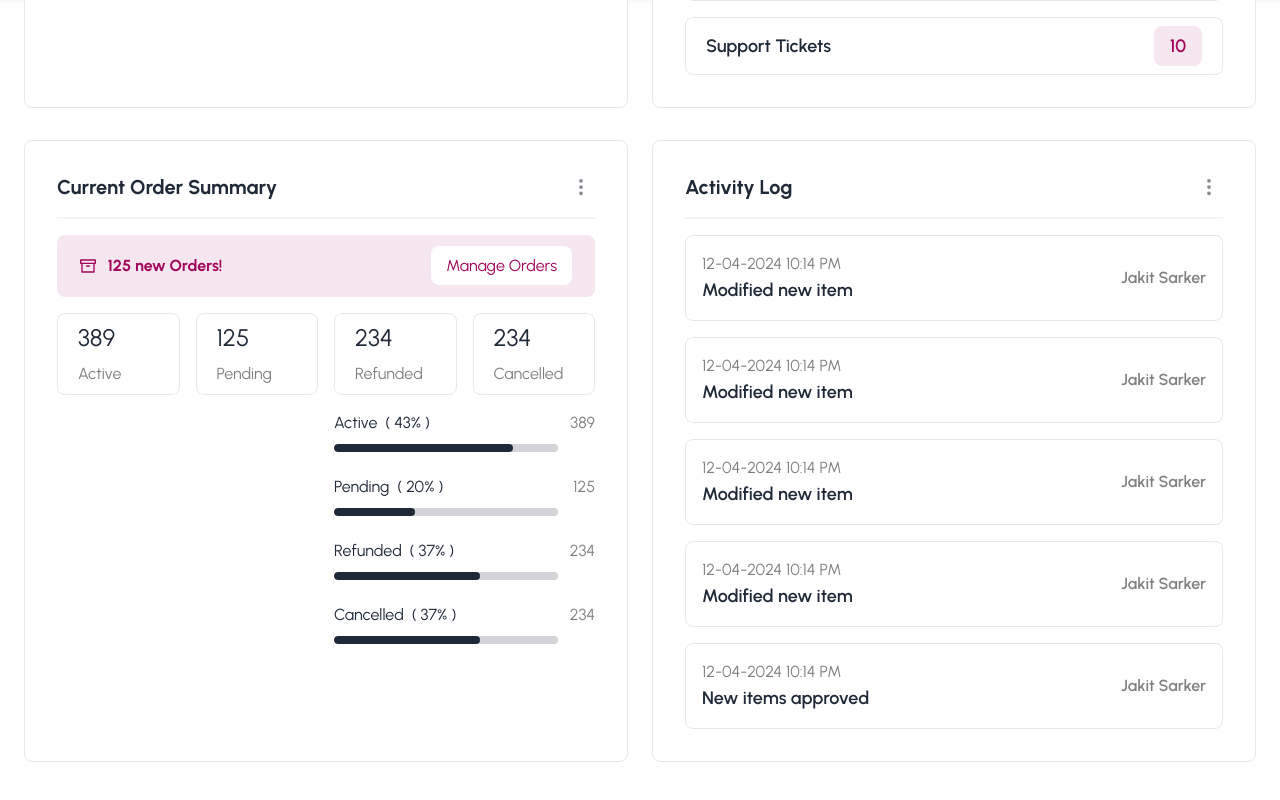
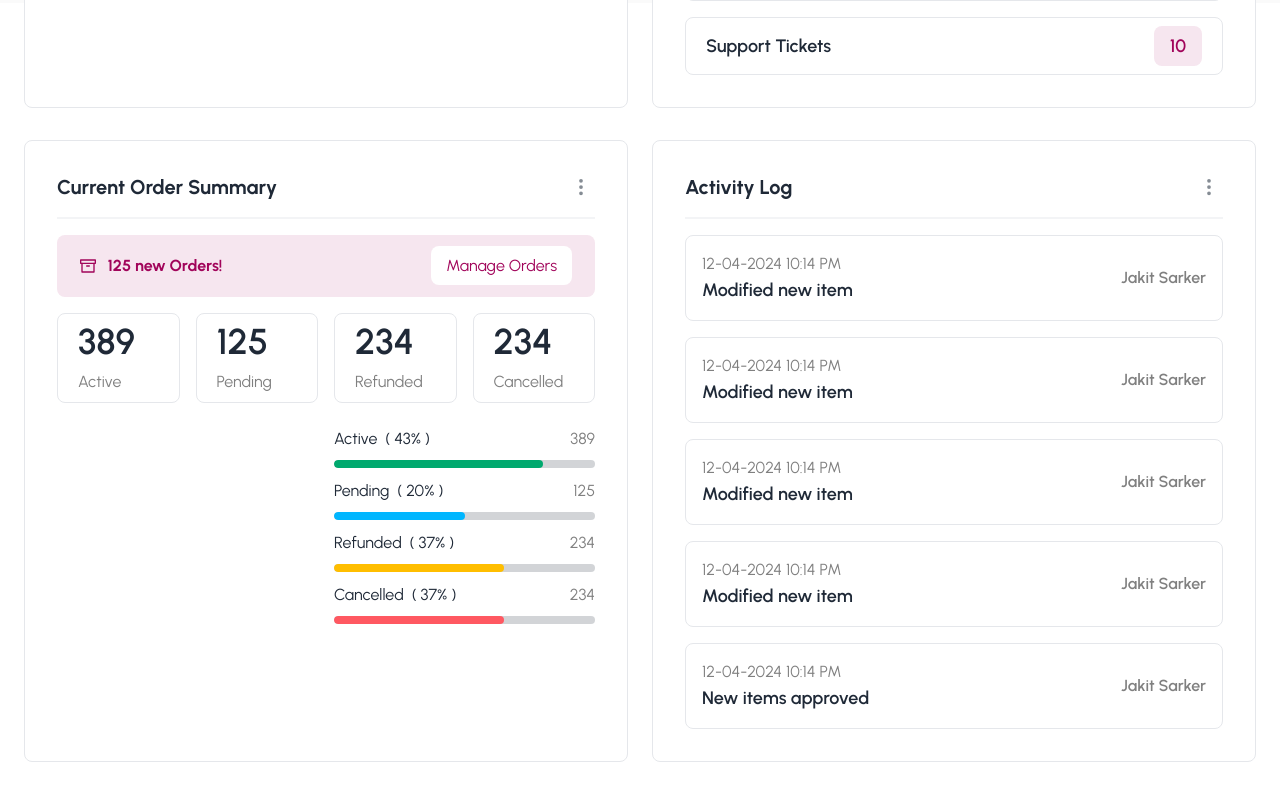
Before and after one commit to JannatulAfrozFaria/admin-layout, a React (Vite) app: page / in a window 1280 px wide. Shown: the part 797-1597 px from the top of the page. Built offline with nearby package versions, Linux system fonts and the light colour scheme; a web font is replaced by a local one.

Commit message:
color added to progress bar

```diff
--- a/src/Home/HomeComponents/OrderSummary.jsx
+++ b/src/Home/HomeComponents/OrderSummary.jsx
@@ -2,11 +2,17 @@ import SectionTitle from "../../UtilityComponents/SectionTitle";
 import { FiArchive } from "react-icons/fi";
 
 const OrderSummary = () => {
+    const OrderStats1 = [
+        { id: 1, title: 'Active', number: 389, percentage: 43, value: 80, color: 'text-[#00997e]' },
+        { id: 2, title: 'Pending', number: 125, percentage: 20, value: 48, color: 'text-[#41a3ff]' },
+        { id: 3, title: 'Refunded', number: 234, percentage: 37, value: 65, color: 'text-[#ffa133]' },
+        { id: 4, title: 'Cancelled', number: 234, percentage: 37, value: 65, color: 'text-[#ff1717]' },
+    ];
     const OrderStats = [
-        { id: 1, title: 'Active', number: 389, percentage: 43, value: 80, color: '#00997e' },
-        { id: 2, title: 'Pending', number: 125, percentage: 20, value: 36, color: '#41a3ff' },
-        { id: 3, title: 'Refunded', number: 234, percentage: 37, value: 65, color: '#ffa133' },
-        { id: 4, title: 'Cancelled', number: 234, percentage: 37, value: 65, color: '#ff1717' },
+        { id: 1, title: 'Active', number: 389, percentage: 43, value: 80, color: 'progress-success' },
+        { id: 2, title: 'Pending', number: 125, percentage: 20, value: 50, color: 'progress-info' },
+        { id: 3, title: 'Refunded', number: 234, percentage: 37, value: 65, color: 'progress-warning' },
+        { id: 4, title: 'Cancelled', number: 234, percentage: 37, value: 65, color: 'progress-error' },
     ];
     return (
         <div className="customDiv2"
@@ -26,22 +32,24 @@ const OrderSummary = () => {
             <div className="grid grid-cols-4 gap-4">
                 {OrderStats.map(item => (
                     <div key={item.id} className="flex flex-col gap-2 justify-center py-2 px-5  border rounded-lg bg-base-100 ">
-                        <p className="text-2xl">{item.number}</p>
+                        <p className="text-2xl md:text-4xl font-semibold">{item.number}</p>
                         <p className="gray">{item.title}</p>
                     </div>
                 ))}
             </div>
             {/* PI-------CHART */}
-            <div className="my-4 grid grid-cols-2 gap-4">
+            <div className="my-6 grid grid-cols-2 gap-4">
                 <div></div>
-                <div className="grid grid-cols-1 gap-4">
+                <div className="grid grid-cols-1 gap-1">
                     {OrderStats.map(item => (
                         <div key={item.id}>
                             <div className="flex justify-between">
                                 <p>{item.title} <span className="ml-1">( {item.percentage}% )</span> </p>
                                 <p className="gray">{item.number} </p>
                             </div>
-                            <progress className={`progress  w-56 text-[${item.color}]`} value={item.value} max="100"></progress>
+                            <progress className={`progress w-full ${item.color} `} value={item.value} max="100"
+                            // style={{ color: item.color }}
+                            ></progress>
                         </div>
                     ))}
                 </div>
```
